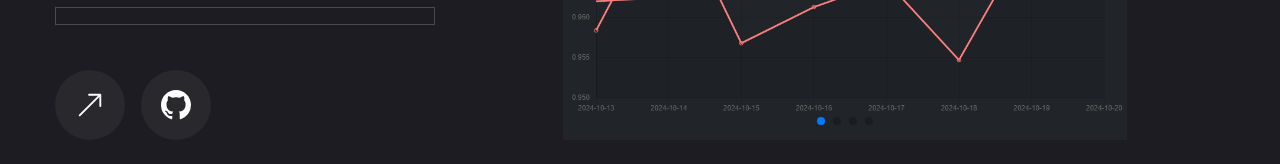
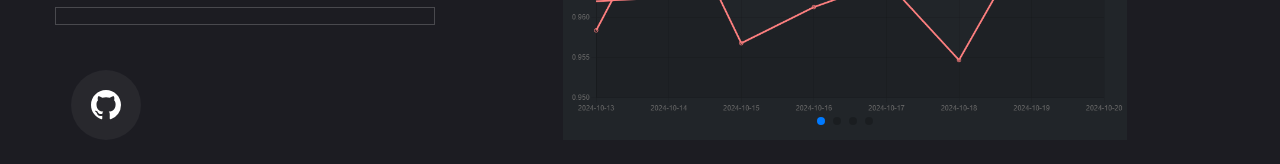
Before and after one commit to Mathias92-cmd/portfolio, a Next.js app: page /projet in a window 1280 px wide. Shown: the part 548-712 px from the top of the page. Built offline with nearby package versions, Linux system fonts and the light colour scheme.

Commit message:
Modif fleche projet

```diff
--- a/app/projet/page.jsx
+++ b/app/projet/page.jsx
@@ -128,16 +128,6 @@ const Projet = () => {
                         </div>
                         <div className="flex items-center gap-4 mt-4">
                             <Link href={project.title}>
-                                <TooltipProvider delayDuration={100}>
-                                    <Tooltip>
-                                        <TooltipTrigger className="w-[70px] h-[70px] rounded-full bg-white/5 flex justify-center items-center group">
-                                            <BsArrowUpRight className="text-3xl group-hover:text-accent" />
-                                        </TooltipTrigger>
-                                        <TooltipContent>
-                                            Voir le projet
-                                        </TooltipContent>
-                                    </Tooltip>
-                                </TooltipProvider>
                             </Link>
                             <a href={project.github} target="_blank" rel="noopener noreferrer">
                                 <TooltipProvider delayDuration={100}>
```
